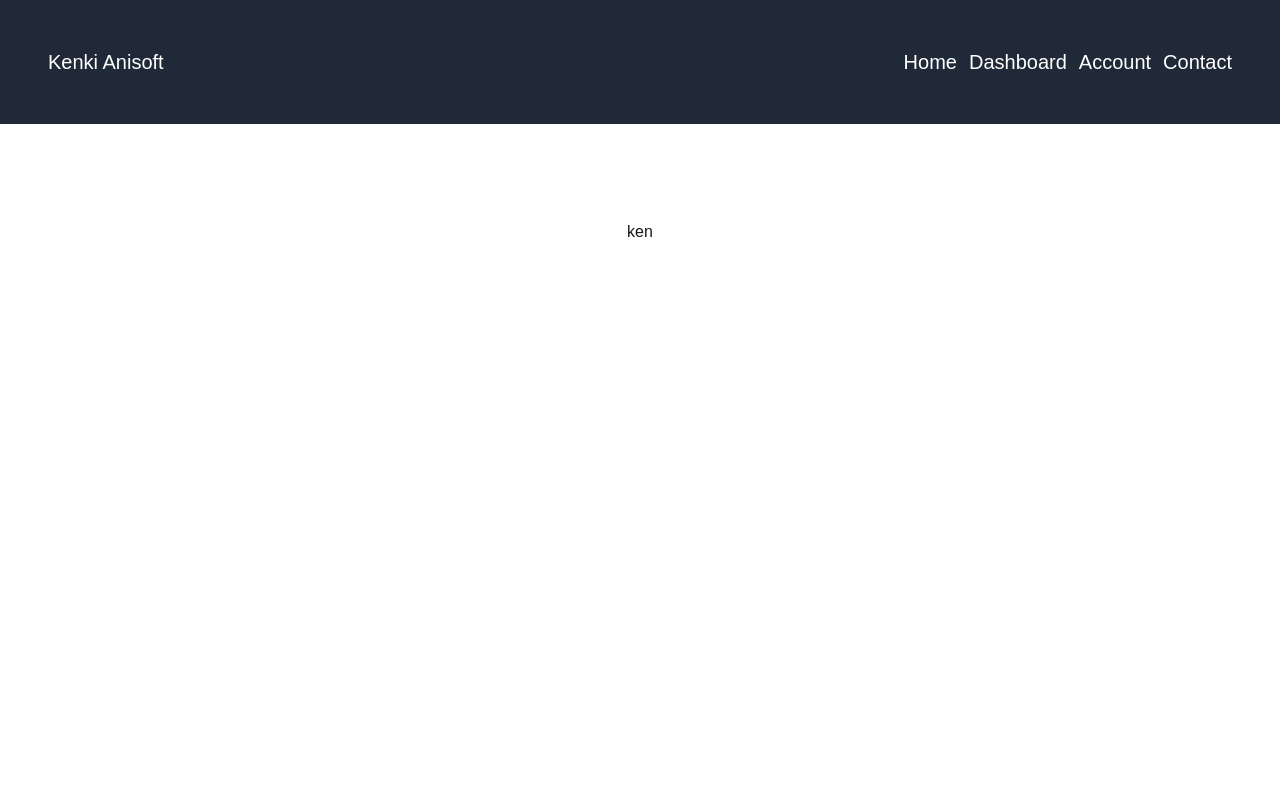
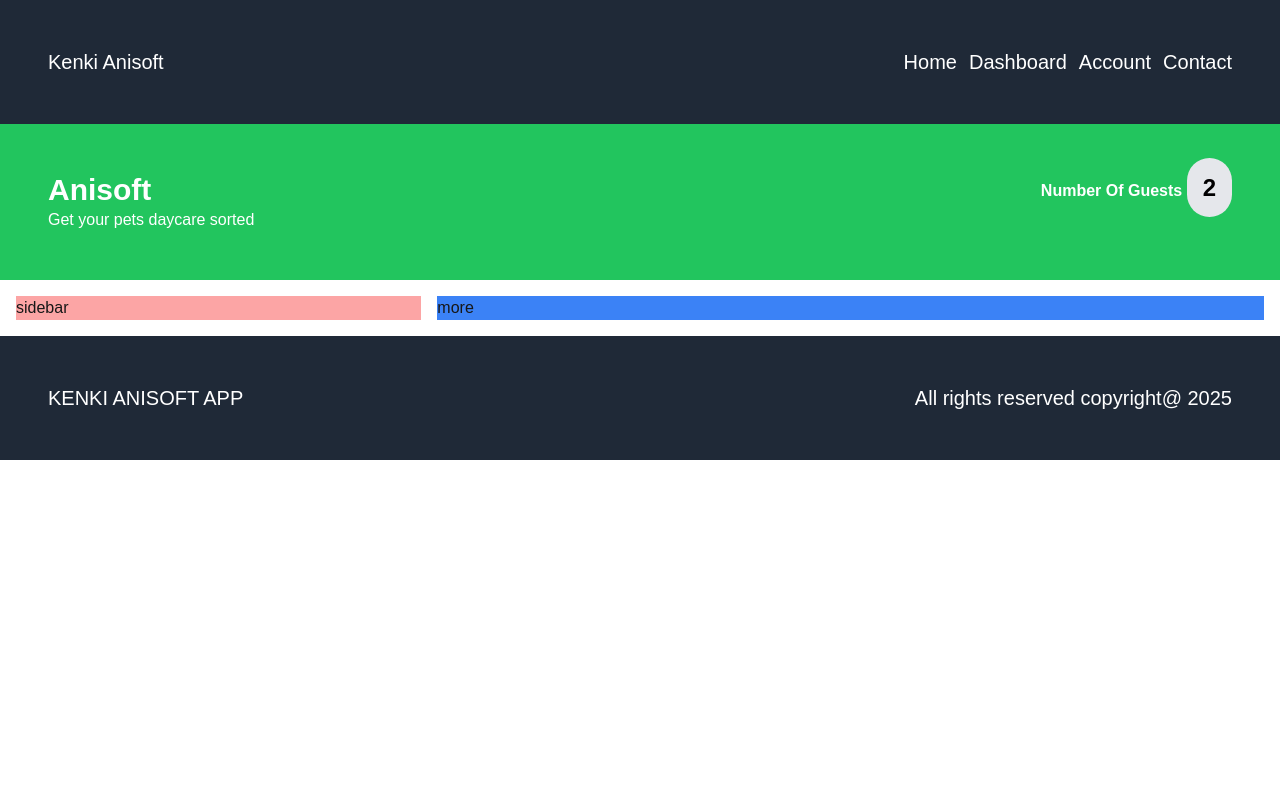
Before and after one commit to kennzuki/anishop, a Next.js app: page / in a window 1280 px wide. Shown: the top 800 px of the page. Built offline with nearby package versions, Linux system fonts and the light colour scheme.

Commit message:
hero section ui

```diff
--- /dev/null
+++ b/app/(auth)/signin/page.tsx
@@ -0,0 +1,3 @@
+export default function Page() {
+  return <div>signin</div>;
+}
--- /dev/null
+++ b/app/(auth)/signup/page.tsx
@@ -0,0 +1,8 @@
+
+export default function Page() {
+    return (
+        <div>
+        signin
+        </div>
+    )
+  }
--- /dev/null
+++ b/app/(dashboard)/page.tsx
@@ -0,0 +1,8 @@
+export default function Page() {
+  return (
+    <div className='grid grid-cols-1 sm:grid-cols-3 gap-4 p-4'>
+      <section className='col-span-1 bg-red-300'>sidebar</section>
+      <section className='col-span-2 bg-blue-500'>more</section>
+    </div>
+  );
+}
--- /dev/null
+++ b/app/components/Hero.tsx
@@ -0,0 +1,15 @@
+import React from 'react'
+
+export const Hero = () => {
+  return (
+      <div className='bg-green-500 text-white p-12 flex justify-between gap-7'>
+          <section className="">
+              <h2 className="text-3xl font-bold">Anisoft</h2>
+              <p className="">Get your pets daycare sorted</p>
+          </section>
+          <section className="">
+              <p className="font-semibold capitalize">number of guests <span className="rounded-full p-4 font-bold text-2xl bg-gray-200 h-[45px] w-[45px] text-black">2</span></p>
+          </section>
+    </div>
+  )
+}
--- a/app/layout.tsx
+++ b/app/layout.tsx
@@ -3,6 +3,7 @@ import { Geist, Geist_Mono } from "next/font/google";
 import "./globals.css";
 import { Navbar } from "./components/Navbar";
 import { Footer } from "./components/Footer";
+import { Hero } from "./components/Hero";
 
 const geistSans = Geist({
   variable: "--font-geist-sans",
@@ -15,8 +16,8 @@ const geistMono = Geist_Mono({
 });
 
 export const metadata: Metadata = {
-  title: "Create Next App",
-  description: "Generated by create next app",
+  title: "Kenki Anisoft",
+  description: "App for a pet shop",
 };
 
 export default function RootLayout({
@@ -30,6 +31,7 @@ export default function RootLayout({
         className={`${geistSans.variable} ${geistMono.variable} antialiased`}
       >
         <Navbar />
+        <Hero />
         {children}
         <Footer />
       </body>
```
